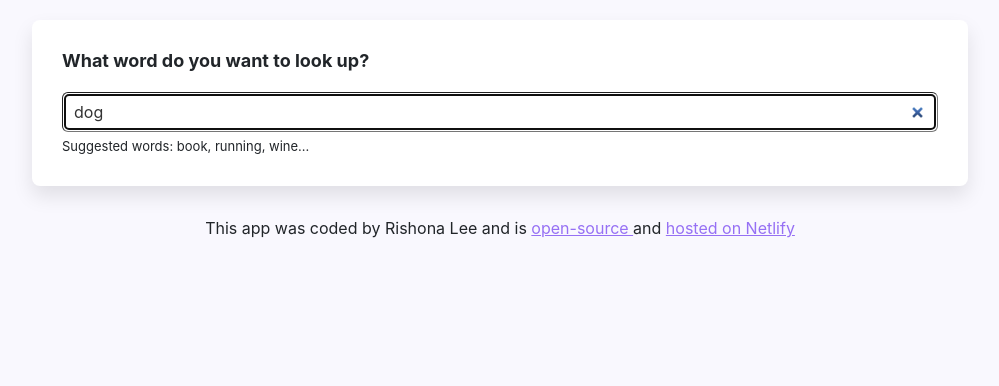
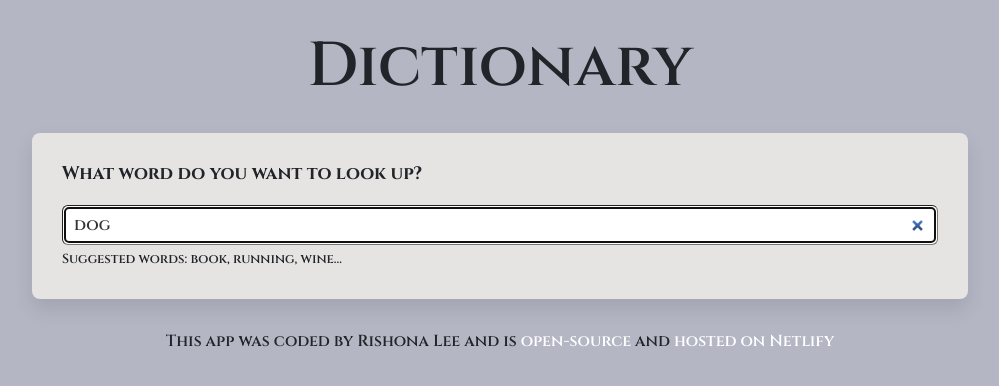
Before and after one commit to Rishona9/Dictionary-Project-React, a React (Create React App) app: page / in a window 1280 px wide. Shown: the top 386 px of the page, without its empty margins (140-1139 px from the left). Built offline with nearby package versions, Linux system fonts and the light colour scheme; no server answers.

Commit message:
Updated styling

```diff
--- a/public/index.html
+++ b/public/index.html
@@ -30,6 +30,20 @@
       work correctly both with client-side routing and a non-root public URL.
       Learn how to configure a non-root public URL by running `npm run build`.
     -->
+    <link rel="preconnect" href="https://fonts.googleapis.com" />
+    <link rel="preconnect" href="https://fonts.gstatic.com" crossorigin />
+    <link rel="preconnect" href="https://fonts.googleapis.com" />
+    <link rel="preconnect" href="https://fonts.gstatic.com" crossorigin />
+    <link
+      href="https://fonts.googleapis.com/css2?family=Cinzel:wght@600&display=swap"
+      rel="stylesheet"
+    />
+    <link rel="preconnect" href="https://fonts.googleapis.com" />
+    <link rel="preconnect" href="https://fonts.gstatic.com" crossorigin />
+    <link
+      href="https://fonts.googleapis.com/css2?family=Cinzel:wght@700&display=swap"
+      rel="stylesheet"
+    />
     <title>Dictionary App</title>
   </head>
   <body>
--- a/src/App.css
+++ b/src/App.css
@@ -1,8 +1,10 @@
 body {
-  background: #f9f8fe;
+  background: rgb(181, 182, 196);
+  font-family: "Cinzel", serif;
 }
 a {
   color: #9670f4;
+  text-decoration: none;
 }
 .App {
   max-width: 960px;
@@ -12,3 +14,15 @@
   text-align: center;
   margin: 30px 0;
 }
+.App footer a {
+  color: white;
+}
+.App footer a:hover {
+  color: #9670f4;
+}
+.App .dictionary-header {
+  font-size: 62px;
+  text-align: center;
+  font-family: "Cinzel", serif;
+  margin-top: 20px;
+}
--- a/src/App.js
+++ b/src/App.js
@@ -7,6 +7,7 @@
       <div className="container">
         <header className="App-header"></header>
         <main>
+          <p className="dictionary-header">Dictionary</p>
           <DictionarySearch defaultKeyWord="dog" />
         </main>
         <footer className="App-footer">
--- a/src/DictionarySearch.css
+++ b/src/DictionarySearch.css
@@ -4,7 +4,7 @@
   margin-bottom: 20px;
 }
 .DictionarySearch section {
-  background: white;
+  background: rgb(230, 227, 227);
   padding: 30px;
   border-radius: 8px;
   box-shadow: 0px 10px 20px rgba(0, 0, 0, 0.1);
--- a/src/Phonetic.css
+++ b/src/Phonetic.css
@@ -2,7 +2,7 @@
   margin: 20px 0;
 }
 .Phonetic a {
-  border: 1px solid #ddd;
+  border: 1px solid #9670f4;
   text-decoration: none;
   padding: 8px 15px;
   border-radius: 20px;
```
